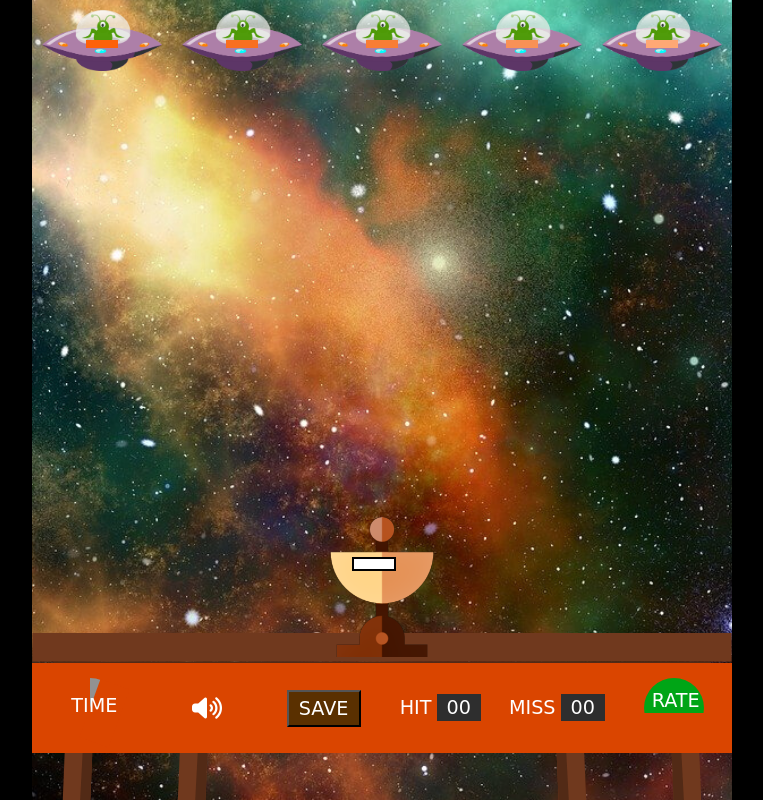
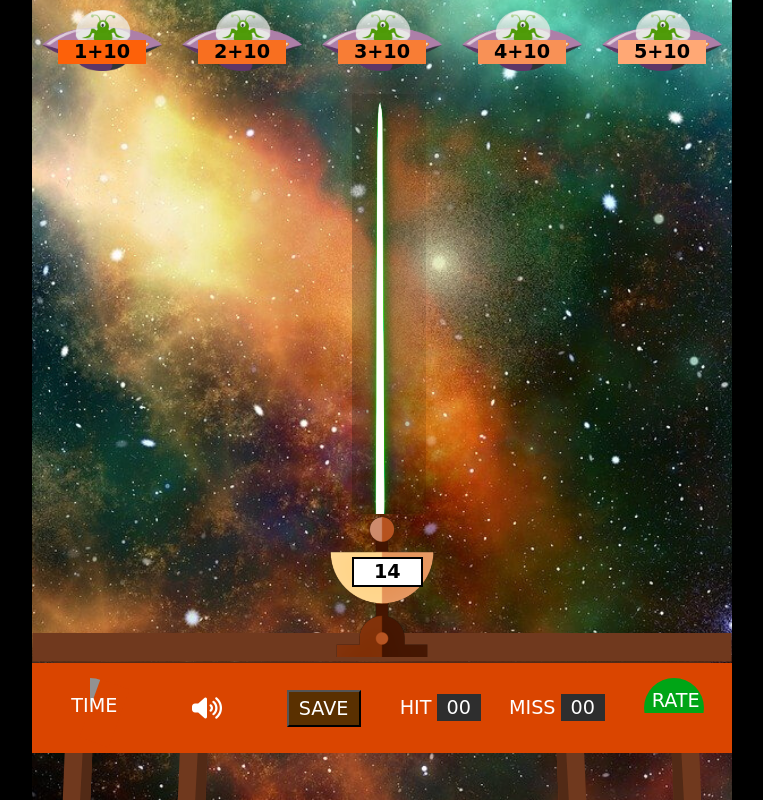
Before and after one commit to SPierre93/AlienInvasion, a plain HTML site: page html/addGameplay.html in a window 1280 px wide. Shown: the whole page, without its empty margins (258-1021 px from the left). Drawn offline with Linux system fonts and the light colour scheme; files whose address does not match are found by name; a web font is replaced by a local one.

```diff
--- a/css/style.css
+++ b/css/style.css
@@ -459,7 +459,7 @@
     grid-row: 1;
     justify-self: center;
     margin-left: 40px;
-    visibility: hidden;
+    visibility: visible;
 }
 
 .tableArea > div:last-child > img                                                       /* laser and blaser images */
--- a/html/addGameplay.html
+++ b/html/addGameplay.html
@@ -16,27 +16,27 @@
                 <div class="gameQuestions">
                     <div class=questionOne>
                         <img src="../img/spaceship2.png">
-                        <p></p>
+                        <p>1+10</p>
                     </div>
 
                     <div class="questionTwo">
                         <img src="../img/spaceship2.png">
-                        <p></p>
+                        <p>2+10</p>
                     </div>
 
                     <div class="questionThree">
                         <img src="../img/spaceship2.png">
-                        <p></p>
+                        <p>3+10</p>
                     </div>
 
                     <div class="questionFour">
                         <img src="../img/spaceship2.png">
-                        <p></p>
+                        <p>4+10</p>
                     </div>
 
                     <div class="questionFive">
                         <img src="../img/spaceship2.png">
-                        <p></p>
+                        <p>5+10</p>
                     </div>
                 </div>
             </section>
@@ -48,7 +48,7 @@
                     </div>
 
                     <div>
-                        <p class="correctAns"></p>
+                        <p class="correctAns">14</p>
                         <img src="../img/orange-blaster.png" alt="Laser blaster used to shoot the ships">
                     </div>
                 </div>
```
Also changed, not shown: html/subGameplay.html (+6 -6 lines), blankfile.js (added), index.html (renamed from launchPage.html).
